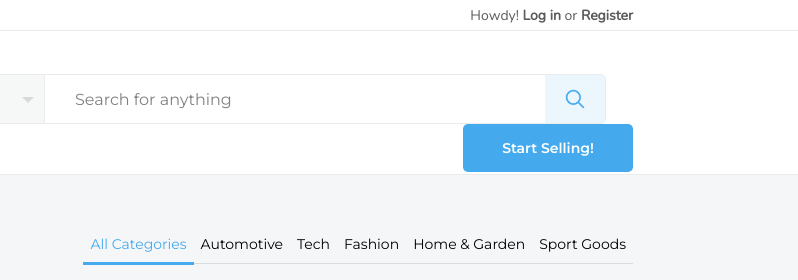
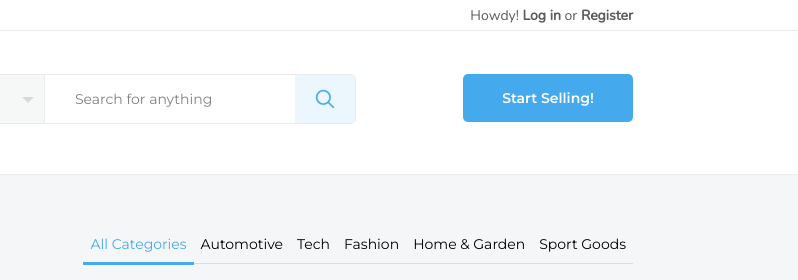
Before and after one commit to tjhume/x, a plain HTML site: page index.html in a window 1280 px wide. Shown: the top 280 px of the page, 482-1280 px from the left. Drawn offline with nearby package versions, Linux system fonts and the light colour scheme.

Commit message:
Add files via upload

```diff
--- a/assets/css/style.css
+++ b/assets/css/style.css
@@ -647,9 +647,9 @@ footer {
     font-size: 20px; }
   h2, .product-price {
     font-size: 16px; }
-  .search-input input {
+  .search-input {
     width: 250px; }
-    .search-input input input {
+    .search-input input {
       font-size: 14px; }
   #start-selling {
     font-size: 14px;
```
